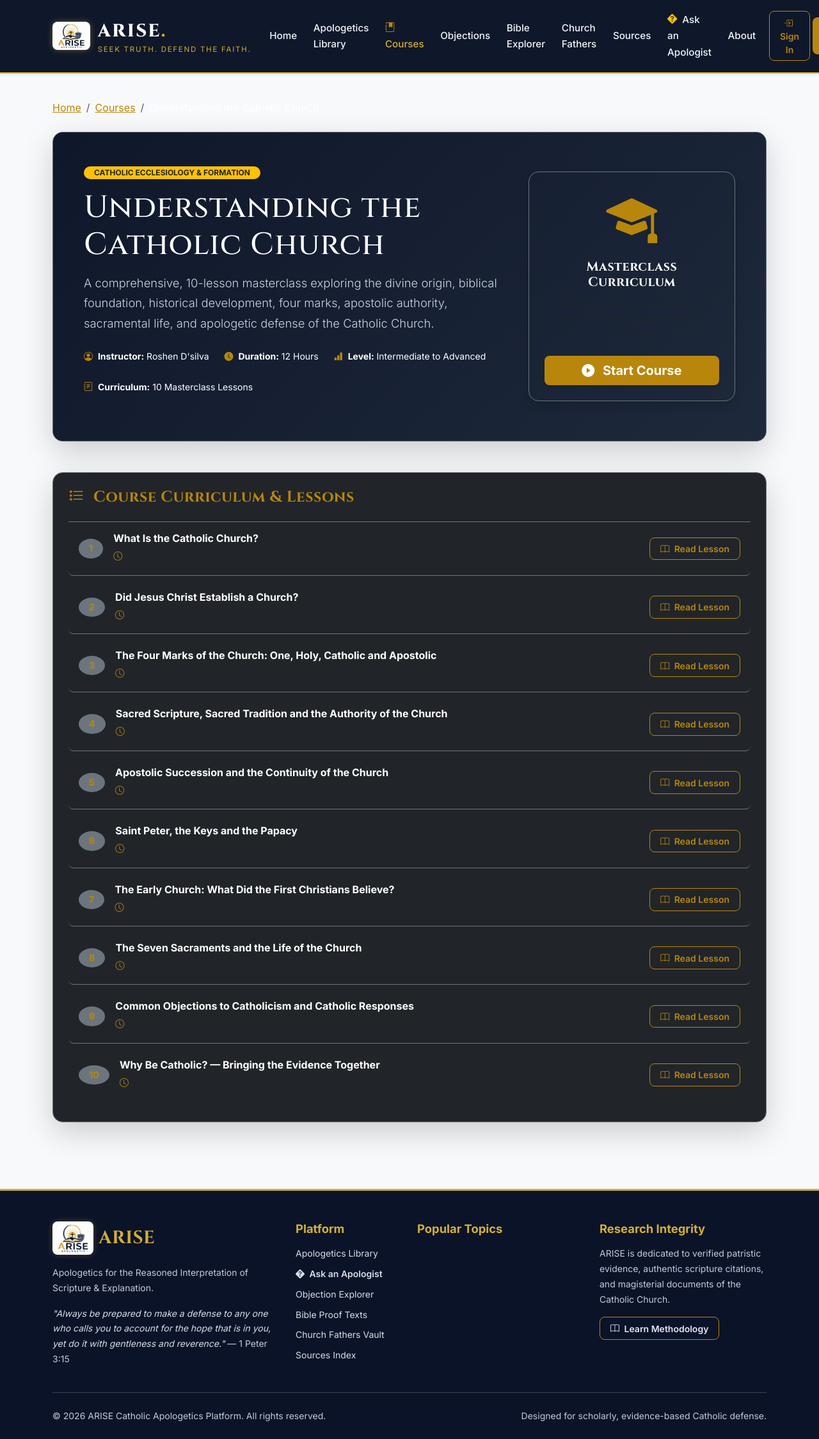
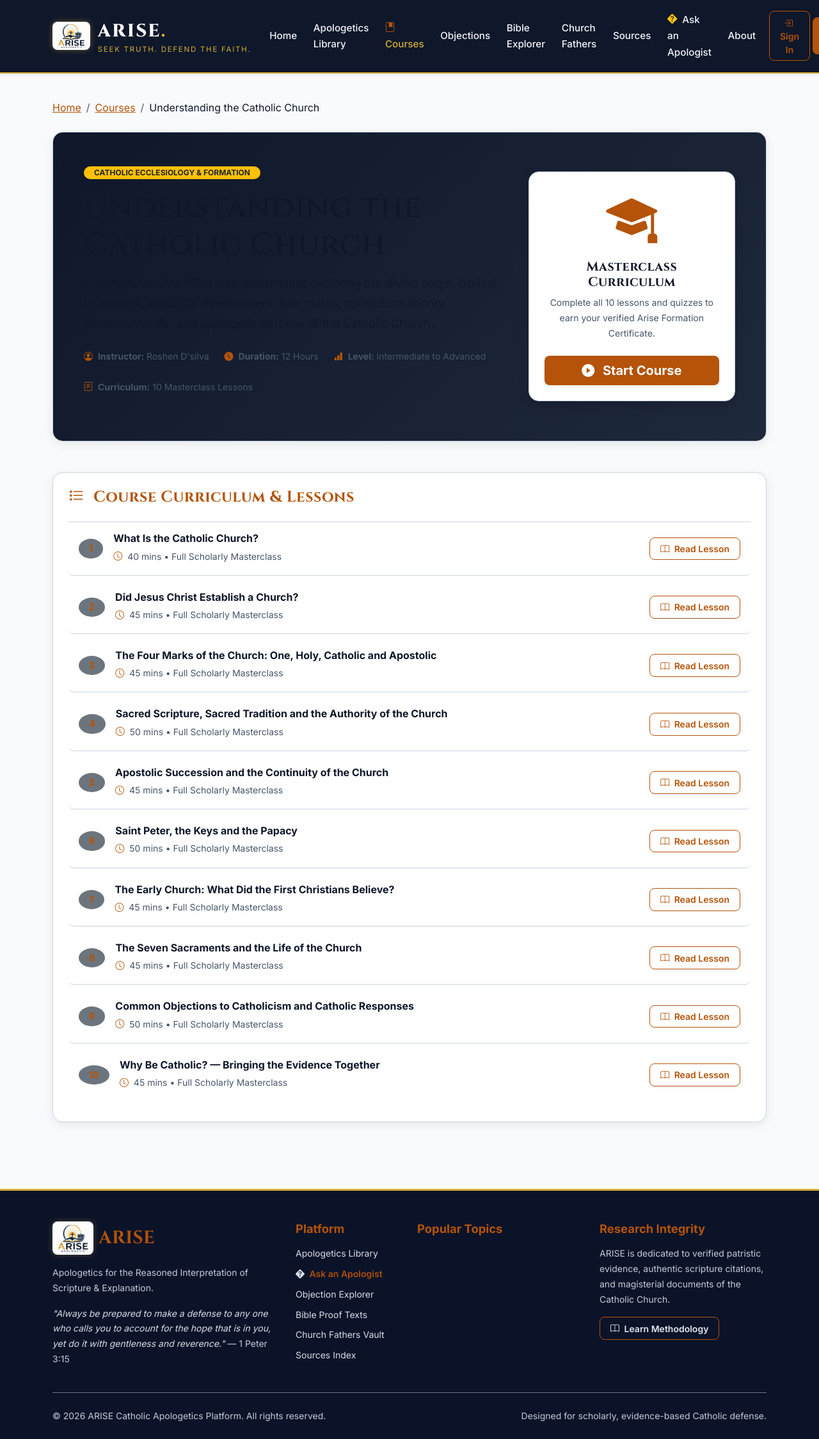
Before and after one commit to roshendsilva/ARISE, a Flask app: page /courses/understanding-the-catholic-church in a window 1280 px wide; the page is wider, and only the part inside the window is pictured. Shown: that part at 64% size. Run offline with Flask 3, Linux system fonts and the light colour scheme; data comes from the database, SQL or seed files in the repository; some web fonts are replaced.

Commit message:
Enhance Light Mode high-contrast text and card visibility across all pages and courses

```diff
--- a/static/css/style.css
+++ b/static/css/style.css
@@ -685,3 +685,103 @@ h1, h2, h3, h4, .brand-font {
   color: var(--text-main);
   border-color: var(--border-color);
 }
+
+/* ==========================================================================
+   COMPREHENSIVE LIGHT MODE HIGH-CONTRAST VISIBILITY OVERRIDES
+   ========================================================================== */
+html[data-theme="light"],
+[data-theme="light"] body {
+  --bg-primary: #f8fafc;
+  --bg-secondary: #ffffff;
+  --bg-card: #ffffff;
+  --text-main: #0f172a;
+  --text-muted: #475569;
+  --text-heading: #0f172a;
+  --gold-accent: #b45309;
+  --border-color: #cbd5e1;
+}
+
+[data-theme="light"] .bg-dark,
+[data-theme="light"] .bg-slate-900,
+[data-theme="light"] .bg-slate-800 {
+  background-color: #ffffff !important;
+  color: #0f172a !important;
+  border-color: #cbd5e1 !important;
+}
+
+[data-theme="light"] .text-white,
+[data-theme="light"] .text-slate-100,
+[data-theme="light"] .text-slate-200,
+[data-theme="light"] .text-slate-300 {
+  color: #0f172a !important;
+}
+
+[data-theme="light"] .text-slate-400,
+[data-theme="light"] .text-muted {
+  color: #475569 !important;
+}
+
+[data-theme="light"] .text-gold {
+  color: #b45309 !important;
+}
+
+[data-theme="light"] .card {
+  background-color: #ffffff !important;
+  color: #0f172a !important;
+  border-color: #cbd5e1 !important;
+  box-shadow: 0 4px 15px rgba(15, 23, 42, 0.08) !important;
+}
+
+[data-theme="light"] .lesson-article-prose {
+  background-color: #ffffff !important;
+  color: #0f172a !important;
+  border-color: #cbd5e1 !important;
+}
+
+[data-theme="light"] .lesson-article-prose p,
+[data-theme="light"] .lesson-article-prose li {
+  color: #1e293b !important;
+}
+
+[data-theme="light"] .lesson-article-prose h1,
+[data-theme="light"] .lesson-article-prose h2,
+[data-theme="light"] .lesson-article-prose h3,
+[data-theme="light"] .lesson-article-prose h4 {
+  color: #0f172a !important;
+}
+
+[data-theme="light"] .list-group-item {
+  background-color: #ffffff !important;
+  color: #0f172a !important;
+  border-color: #cbd5e1 !important;
+}
+
+[data-theme="light"] .list-group-item:hover {
+  background-color: #f1f5f9 !important;
+}
+
+[data-theme="light"] .form-control,
+[data-theme="light"] .form-select {
+  background-color: #ffffff !important;
+  color: #0f172a !important;
+  border-color: #cbd5e1 !important;
+}
+
+[data-theme="light"] .form-control::placeholder {
+  color: #64748b !important;
+}
+
+[data-theme="light"] .table-dark {
+  background-color: #ffffff !important;
+  color: #0f172a !important;
+}
+
+[data-theme="light"] .table-dark th,
+[data-theme="light"] .table-dark td {
+  color: #0f172a !important;
+  border-color: #e2e8f0 !important;
+}
+
+[data-theme="light"] .border-secondary {
+  border-color: #cbd5e1 !important;
+}
```
